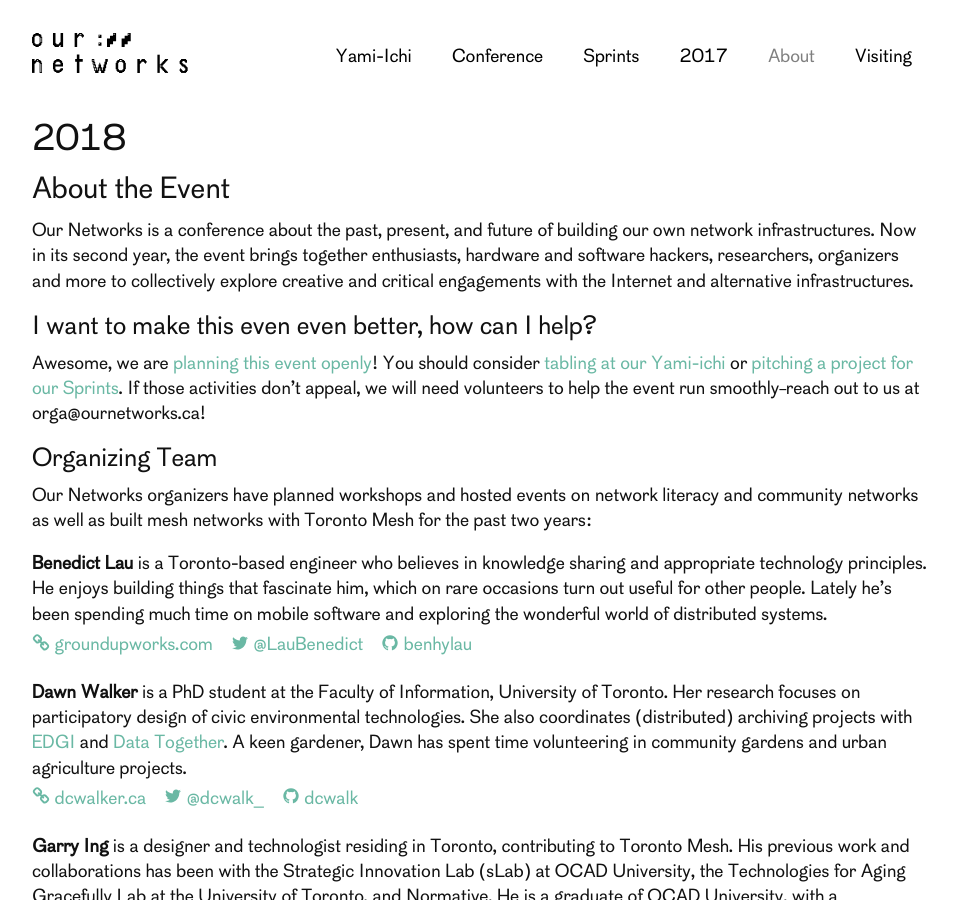
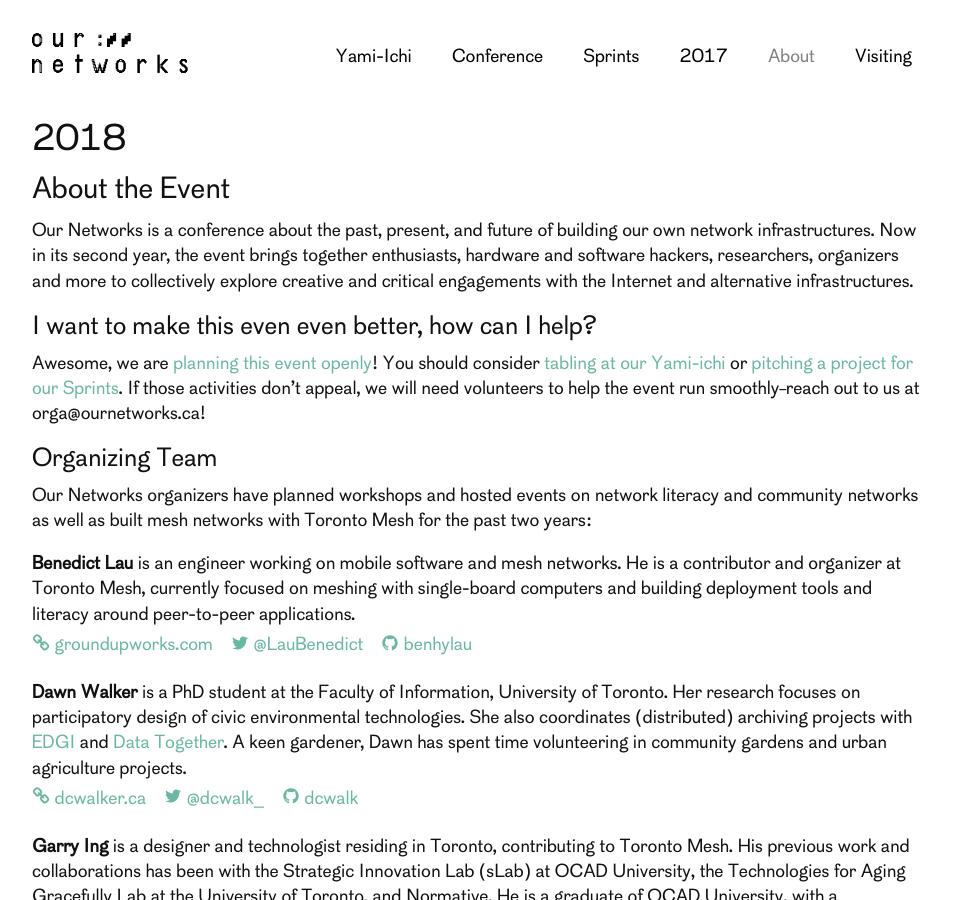
Before and after one commit to ournetworks/ournetworks.ca, a Jekyll site: the page built from 2018/about.md, in a window 1280 px wide and 900 px high. Shown: the whole window, without its empty margins (158-1115 px from the left). Built offline with Jekyll 4.4.1, drawn with Linux system fonts in a browser that asks for light colours.

Commit message:
update Ben's bio

```diff
--- a/2018/about.md
+++ b/2018/about.md
@@ -16,7 +16,7 @@
 
 Our Networks organizers have planned workshops and hosted events on network literacy and community networks as well as built mesh networks with Toronto Mesh for the past two years:
 
-**Benedict Lau**{:#benhylau} is a Toronto-based engineer who believes in knowledge sharing and appropriate technology principles. He enjoys building things that fascinate him, which on rare occasions turn out useful for other people. Lately he's been spending much time on mobile software and exploring the wonderful world of distributed systems.
+**Benedict Lau**{:#benhylau} is an engineer working on mobile software and mesh networks. He is a contributor and organizer at Toronto Mesh, currently focused on meshing with single-board computers and building deployment tools and literacy around peer-to-peer applications.
 
 <ul class="bio-sm-list">
  <li class="bio-sm-list-item"><a href="http://www.groundupworks.com/" target="_blank">{% include icons/link.svg %}&nbsp;groundupworks.com </a></li>
```
